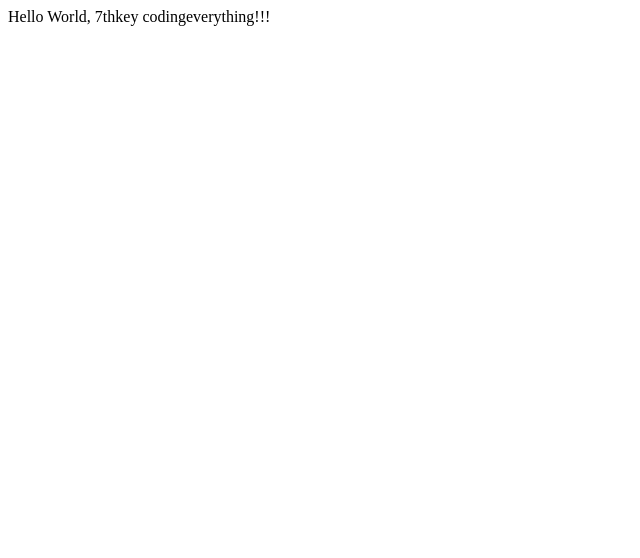
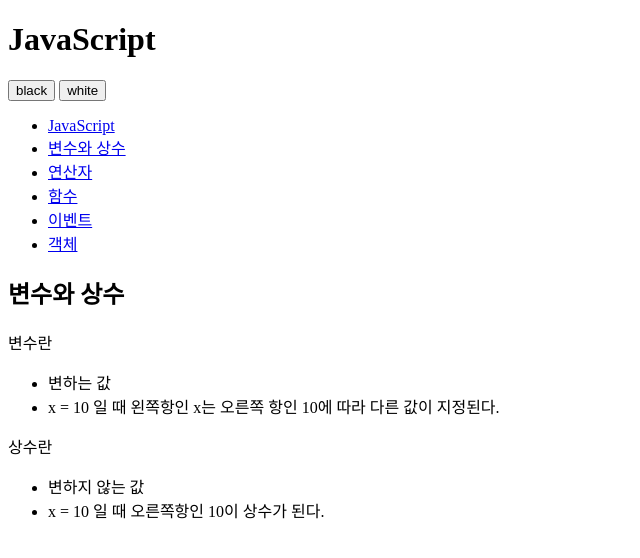
Before and after one commit to 7thkey7/opentutorials-ckyoon, a plain HTML site: page index.html in a window 1280 px wide. Shown: the whole page, without its empty margins (0-640 px from the left). Drawn offline with Linux system fonts and the light colour scheme.

Commit message:
add html

```diff
--- a/index.html
+++ b/index.html
@@ -1,25 +1,52 @@
 <!DOCTYPE html>
-<html lang="en">
-	<head>
-		<meta charset="utf-8" />
-
-		<!-- Always force latest IE rendering engine (even in intranet) & Chrome Frame
-		Remove this if you use the .htaccess -->
-		<meta http-equiv="X-UA-Compatible" content="IE=edge,chrome=1" />
-
-		<title>index</title>
-		<meta name="description" content="" />
-		<meta name="author" content="7thkey" />
-
-		<meta name="viewport" content="width=device-width; initial-scale=1.0" />
-
-		<!-- Replace favicon.ico & apple-touch-icon.png in the root of your domain and delete these references -->
-		<link rel="shortcut icon" href="/favicon.ico" />
-		<link rel="apple-touch-icon" href="/apple-touch-icon.png" />
-	</head>
-
-	<body>
-      Hello World, 7thkey
-       codingeverything!!!
-	</body>
+<html>
+<head>
+<meta charset="utf-8" />
+</head>
+<body id="body">
+<div>
+<header>
+<h1>JavaScript</h1>
+</header>
+<div id="toolbar">
+<input type="button" value="black" />
+<input type="button" value="white" />
+</div>
+<nav>
+<ul>
+<li><a href="http://opentutorials.org/course/49/17">JavaScript</a></li>
+<li><a href="http://opentutorials.org/course/49/16">변수와 상수</a></li>
+<li><a href="http://opentutorials.org/course/49/18">연산자</a></li>
+<li><a href="http://opentutorials.org/course/49/19">함수</a></li>
+<li><a href="http://opentutorials.org/course/49/20">이벤트</a></li>
+<li><a href="http://opentutorials.org/course/49/21">객체</a></li>
+</ul>
+</nav>
+<article>
+<h2>변수와 상수</h2>
+<div>
+<p>변수란</p>
+<ul>
+<li>
+변하는 값
+</li>
+<li>
+x = 10 일 때 왼쪽항인 x는 오른쪽 항인 10에 따라 다른 값이 지정된다.
+</li>
+</ul>
+<p>
+상수란
+</p>
+<ul>
+<li>
+변하지 않는 값
+</li>
+<li>
+x = 10 일 때 오른쪽항인 10이 상수가 된다.
+</li>
+</ul>
+</div>
+</article>
+</div>
+</body>
 </html>
```
